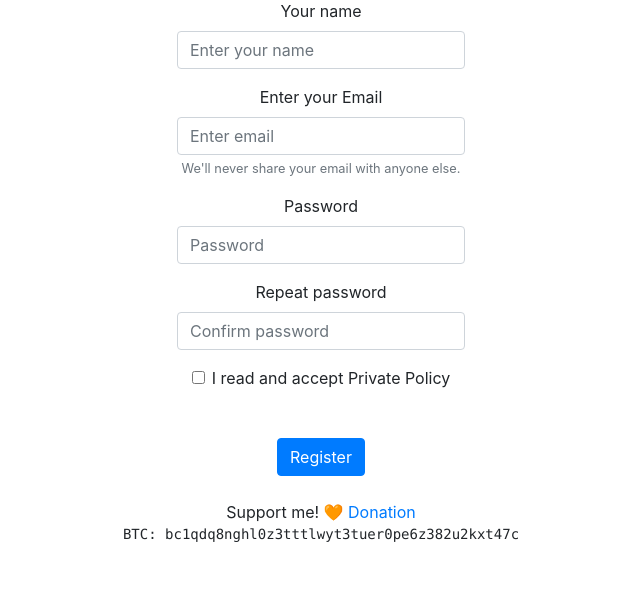
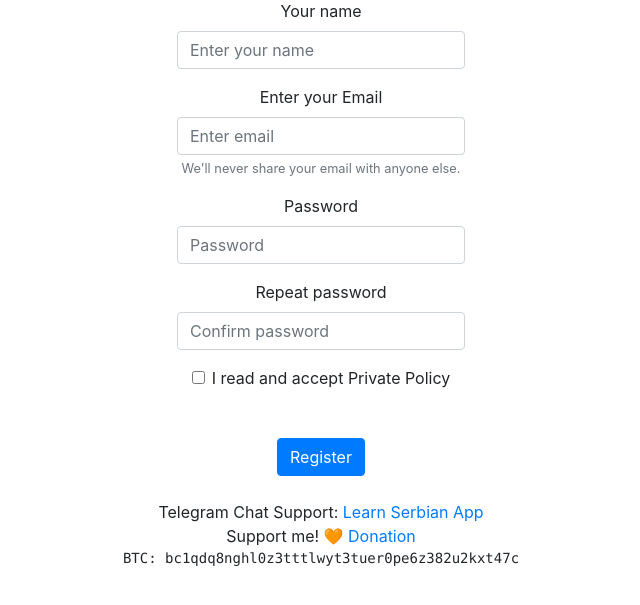
Before and after one commit to infnetdanpro/learn_cards, a Flask app: page /auth/register in a window 1280 px wide. Shown: the part 118-723 px from the top of the page, without its empty margins (319-959 px from the left). Run offline with Flask 2, Linux system fonts and the light colour scheme; some libraries are stand-ins or nearby versions.

Commit message:
Support links

```diff
--- a/main_app/templates/main/layout.html
+++ b/main_app/templates/main/layout.html
@@ -60,6 +60,7 @@
 
     <br>
     <center>
+      Telegram Chat Support: <a href="https://t.me/learn_serbian_app">Learn Serbian App</a><br>
       Support me! 🧡 <a href="https://www.donationalerts.com/r/infnetdanpro">Donation</a><br>
        <pre>BTC: bc1qdq8nghl0z3tttlwyt3tuer0pe6z382u2kxt47c</pre>
     </center>
```
